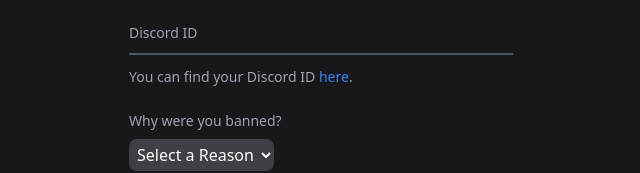
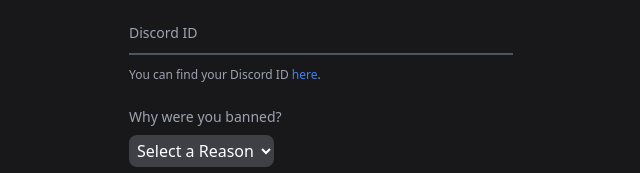
Before and after one commit to wdhdev/global-chat-appeal-website, a plain HTML site: page src/index.html in a window 1280 px wide. Shown: the part 191-364 px from the top of the page, without its empty margins (319-959 px from the left). Drawn offline with nearby package versions, Linux system fonts and the light colour scheme.

Commit message:
change text size

```diff
--- a/src/index.html
+++ b/src/index.html
@@ -25,7 +25,7 @@
 
             <form id="appeal" class="mb-10" action="https://gc-api.wdh.gg/appeal/submit" method="POST">
                 <input type="text" name="id" class="block py-2.5 px-0 w-full text-sm bg-transparent border-0 border-b-2 appearance-none border-gray-600 focus:outline-none focus:ring-0 focus:border-blue-600 peer mb-1" placeholder="Discord ID" required>
-                <label for="id" class="block text-left text-gray-400 text-sm mt-3 mb-6">You can find your Discord ID <a class="text-blue-500 hover:text-blue-700 outline-transparent" href="https://support.discord.com/hc/en-us/articles/206346498-Where-can-I-find-my-User-Server-Message-ID">here</a>.</label>
+                <label for="id" class="block text-left text-gray-400 text-xs mt-3 mb-6">You can find your Discord ID <a class="text-blue-500 hover:text-blue-700 outline-transparent" href="https://support.discord.com/hc/en-us/articles/206346498-Where-can-I-find-my-User-Server-Message-ID">here</a>.</label>
 
                 <label for="banreason" class="block text-left text-sm text-gray-400 mb-2">Why were you banned?</label>
 
```
